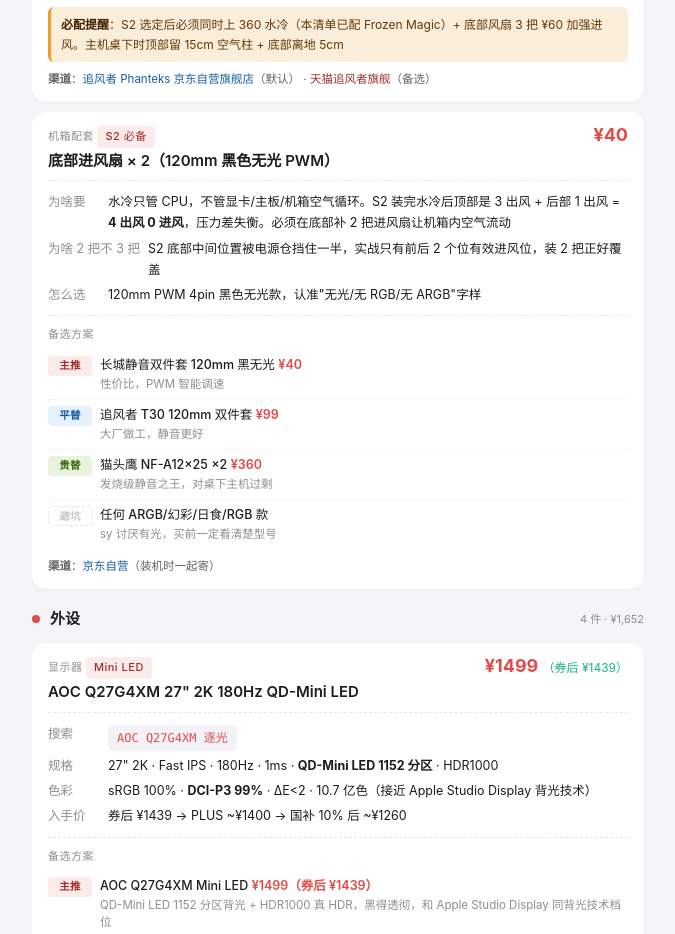
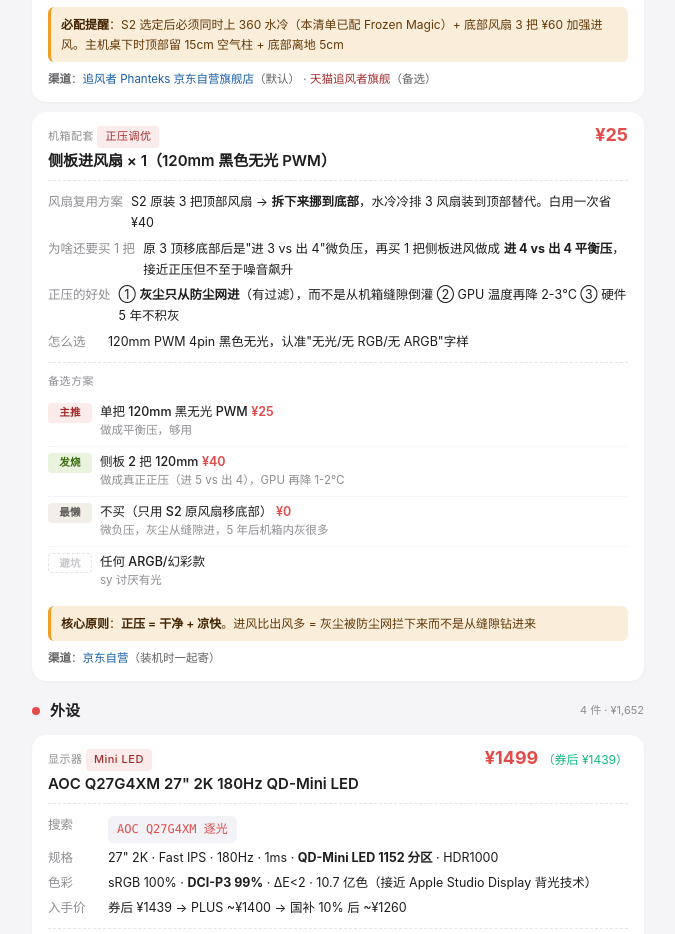
Before and after one commit to wangshy68/618-list, a plain HTML site: page index.html in a window 1280 px wide. Shown: the part 5425-6359 px from the top of the page, without its empty margins (302-977 px from the left). Drawn offline with Linux system fonts and the light colour scheme.

Commit message:
风扇方案升级：S2 原 3 顶风扇复用到底部 + 侧板补 1 把 ¥25 做成平衡压，正压调优；整机 ¥15,354 → ¥15,339

```diff
--- a/index.html
+++ b/index.html
@@ -424,27 +424,29 @@
     </div>
   </div>
 
-  <!-- S2 配套：底部进风扇 -->
+  <!-- S2 配套：侧板进风扇（正压调优）-->
   <div class="card">
     <div class="card-head">
       <div>
-        <div class="label">机箱配套 <span class="badge b-hot">S2 必备</span></div>
-        <div class="name">底部进风扇 × 2（120mm 黑色无光 PWM）</div>
+        <div class="label">机箱配套 <span class="badge b-hot">正压调优</span></div>
+        <div class="name">侧板进风扇 × 1（120mm 黑色无光 PWM）</div>
       </div>
-      <div class="price">¥40</div>
+      <div class="price">¥25</div>
     </div>
     <div class="meta">
-      <div class="row"><span class="k">为啥要</span><span class="v">水冷只管 CPU，不管显卡/主板/机箱空气循环。S2 装完水冷后顶部是 3 出风 + 后部 1 出风 = <b>4 出风 0 进风</b>，压力差失衡。必须在底部补 2 把进风扇让机箱内空气流动</span></div>
-      <div class="row"><span class="k">为啥 2 把不 3 把</span><span class="v">S2 底部中间位置被电源仓挡住一半，实战只有前后 2 个位有效进风位，装 2 把正好覆盖</span></div>
-      <div class="row"><span class="k">怎么选</span><span class="v">120mm PWM 4pin 黑色无光款，认准"无光/无 RGB/无 ARGB"字样</span></div>
+      <div class="row"><span class="k">风扇复用方案</span><span class="v">S2 原装 3 把顶部风扇 → <b>拆下来挪到底部</b>，水冷冷排 3 风扇装到顶部替代。白用一次省 ¥40</span></div>
+      <div class="row"><span class="k">为啥还要买 1 把</span><span class="v">原 3 顶移底部后是"进 3 vs 出 4"微负压，再买 1 把侧板进风做成 <b>进 4 vs 出 4 平衡压</b>，接近正压但不至于噪音飙升</span></div>
+      <div class="row"><span class="k">正压的好处</span><span class="v">① <b>灰尘只从防尘网进</b>（有过滤），而不是从机箱缝隙倒灌 ② GPU 温度再降 2-3℃ ③ 硬件 5 年不积灰</span></div>
+      <div class="row"><span class="k">怎么选</span><span class="v">120mm PWM 4pin 黑色无光，认准"无光/无 RGB/无 ARGB"字样</span></div>
     </div>
     <div class="alts">
       <div class="alts-title">备选方案</div>
-      <div class="alt-item"><span class="tag tag-main">主推</span><div class="body"><span class="n">长城静音双件套 120mm 黑无光</span> <span class="p">¥40</span><div class="note">性价比，PWM 智能调速</div></div></div>
-      <div class="alt-item"><span class="tag tag-eq">平替</span><div class="body"><span class="n">追风者 T30 120mm 双件套</span> <span class="p">¥99</span><div class="note">大厂做工，静音更好</div></div></div>
-      <div class="alt-item"><span class="tag tag-up">贵替</span><div class="body"><span class="n">猫头鹰 NF-A12×25 ×2</span> <span class="p">¥360</span><div class="note">发烧级静音之王，对桌下主机过剩</div></div></div>
-      <div class="alt-item"><span class="tag tag-no">避坑</span><div class="body"><span class="n">任何 ARGB/幻彩/日食/RGB 款</span><div class="note">sy 讨厌有光，买前一定看清楚型号</div></div></div>
+      <div class="alt-item"><span class="tag tag-main">主推</span><div class="body"><span class="n">单把 120mm 黑无光 PWM</span> <span class="p">¥25</span><div class="note">做成平衡压，够用</div></div></div>
+      <div class="alt-item"><span class="tag tag-up">发烧</span><div class="body"><span class="n">侧板 2 把 120mm</span> <span class="p">¥40</span><div class="note">做成真正正压（进 5 vs 出 4），GPU 再降 1-2℃</div></div></div>
+      <div class="alt-item"><span class="tag tag-down">最懒</span><div class="body"><span class="n">不买（只用 S2 原风扇移底部）</span> <span class="p">¥0</span><div class="note">微负压，灰尘从缝隙进，5 年后机箱内灰很多</div></div></div>
+      <div class="alt-item"><span class="tag tag-no">避坑</span><div class="body"><span class="n">任何 ARGB/幻彩款</span><div class="note">sy 讨厌有光</div></div></div>
     </div>
+    <div class="rule"><b>核心原则</b>：<b>正压 = 干净 + 凉快</b>。进风比出风多 = 灰尘被防尘网拦下来而不是从缝隙钻进来</div>
     <div class="chan">
       <b>渠道</b>：<span class="c-jd">京东自营</span>（装机时一起寄）
     </div>
@@ -556,20 +558,20 @@
   </div>
 
   <div class="summary">
-    <div class="row"><span class="k">主机合计</span><span class="v">¥13,975</span></div>
+    <div class="row"><span class="k">主机合计</span><span class="v">¥13,960</span></div>
     <div class="row"><span class="k">外设+配件合计</span><span class="v">¥1,379</span></div>
-    <div class="row total"><span class="k">整机合计</span><span class="v">¥15,354</span></div>
+    <div class="row total"><span class="k">整机合计</span><span class="v">¥15,339</span></div>
   </div>
 
   <div class="tip">
-    <b>购买策略（2026-04-29 15:33 更新）</b>：<br>
-    <b>✂️ 精简三项</b>：显卡支架（S2 自带）· 鼠标垫（不习惯）· 底部风扇从 3 把 → 2 把<br>
-    ① <b>今天立刻买</b>：京东 PLUS ¥99 + 内存 ¥1299 + SSD ¥2999（DRAM/NAND 还在涨）<br>
-    ② <b>今晚/明早下单</b>：主板/CPU/S2/水冷/底部风扇 ×2/电源 次日到货<br>
+    <b>购买策略（2026-04-29 15:35 更新）</b>：<br>
+    <b>✨ 重要风扇方案升级</b>：S2 原顶部 3 风扇拆下来装到底部（节省 ¥40）→ 水冷冷排 3 把风扇装顶部 → 再买 <b>1 把侧板进风扇 ¥25</b> → 形成"<b>进 4 vs 出 4 平衡压</b>"，灰尘被防尘网拦下来<br>
+    ① <b>今天立刻买</b>：京东 PLUS ¥99 + 内存 ¥1299 + SSD ¥2999<br>
+    ② <b>今晚/明早下单</b>：主板/CPU/S2/水冷/侧板进风扇 ×1/电源<br>
     ③ <b>同步下单</b>：显卡华硕 TUF（百补 ¥4649）、显示器、键鼠<br>
     ④ 所有件 5 月 1 日齐、装机师傅上门 5 月 1-3 日<br>
-    ⑤ <b>国补以旧换新</b>：5 月 4-6 日取老家旧机、京东上门取件走审核，省 ¥1,371<br>
-    <b>实付预估</b>：¥15,354 - PLUS ~¥450 - 国补 ¥1,371 + 装机费 ¥200 = <b>约 ¥13,733</b>
+    ⑤ <b>国补以旧换新</b>：5 月 4-6 日取老家旧机处理，省 ¥1,371<br>
+    <b>实付预估</b>：¥15,339 - PLUS ~¥450 - 国补 ¥1,371 + 装机费 ¥200 = <b>约 ¥13,718</b>
   </div>
 
 </div>
```
